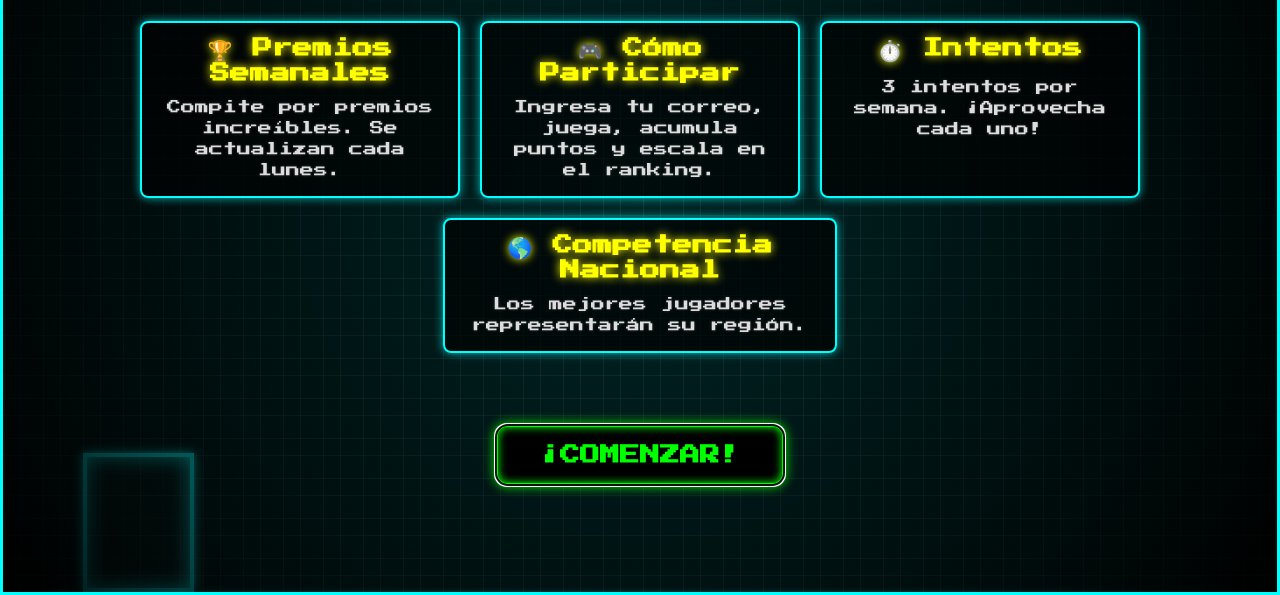
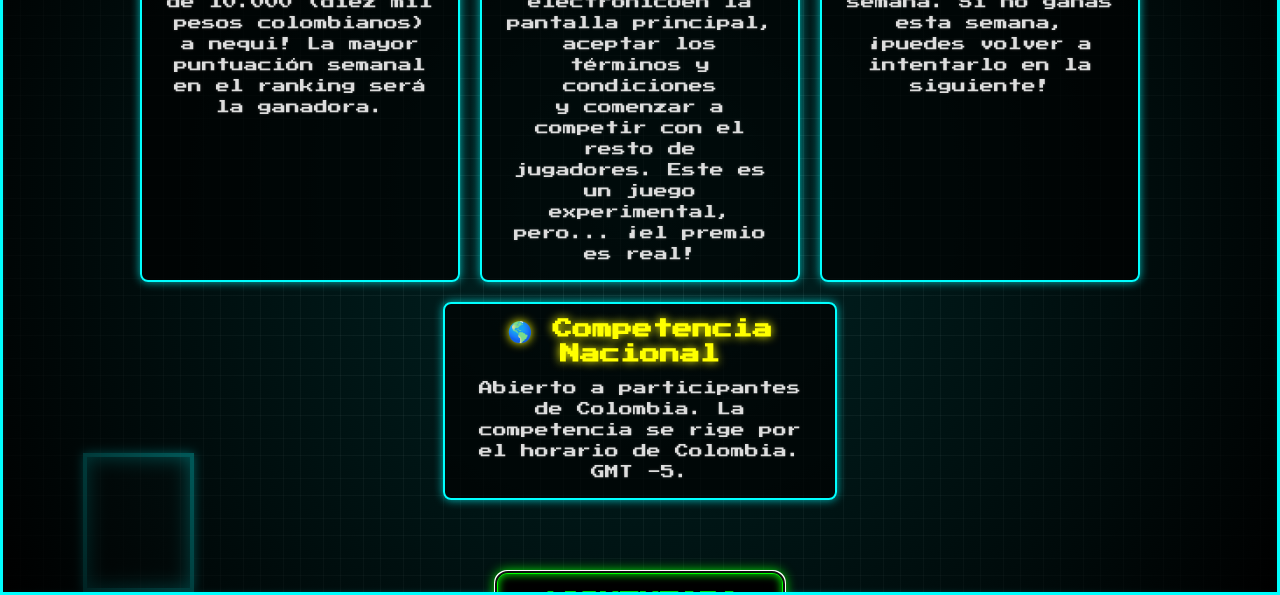
Before and after one commit to zantiago00/CUBONEON8, a plain HTML site: page index.html in a window 1280 px wide. Shown: the part 205-800 px from the top of the page. Drawn offline with Linux system fonts and the light colour scheme.

Commit message:
Update index.html

```diff
--- a/index.html
+++ b/index.html
@@ -73,20 +73,20 @@
             <h1>CUBONEON ARENA</h1>
             <div class="welcome-content">
                 <div class="welcome-section">
-                    <h2>🏆 Premios Semanales</h2>
-                    <p>Compite por premios increíbles. Se actualizan cada lunes.</p>
+                    <h2>🏆 Premio Semanal</h2>
+                    <p>¡Compite para ganar una transferencia de 10.000 (diez mil pesos colombianos) a nequi! La mayor puntuación semanal en el ranking será la ganadora.</p>
                 </div>
                 <div class="welcome-section">
-                    <h2>🎮 Cómo Participar</h2>
-                    <p>Ingresa tu correo, juega, acumula puntos y escala en el ranking.</p>
+                    <h2>🎮 ¿Cómo Participar?</h2>
+                    <p>Solo debes ingresar tu correo electrónicoen la pantalla principal, aceptar los términos y condiciones y comenzar a competir con el resto de jugadores. Este es un juego experimental, pero... ¡el premio es real!</p>
                 </div>
                 <div class="welcome-section">
-                    <h2>⏱️ Intentos</h2>
-                    <p>3 intentos por semana. ¡Aprovecha cada uno!</p>
+                    <h2>♥️ Sistema de Intentos</h2>
+                    <p>3 Tienes 3 intentos por email cada semana. Si no ganas esta semana, ¡puedes volver a intentarlo en la siguiente!</p>
                 </div>
                 <div class="welcome-section">
                     <h2>🌎 Competencia Nacional</h2>
-                    <p>Los mejores jugadores representarán su región.</p>
+                    <p>Abierto a participantes de Colombia. La competencia se rige por el horario de Colombia. GMT -5.</p>
                 </div>
             </div>
             <button id="welcomeStartBtn">¡COMENZAR!</button>
```
